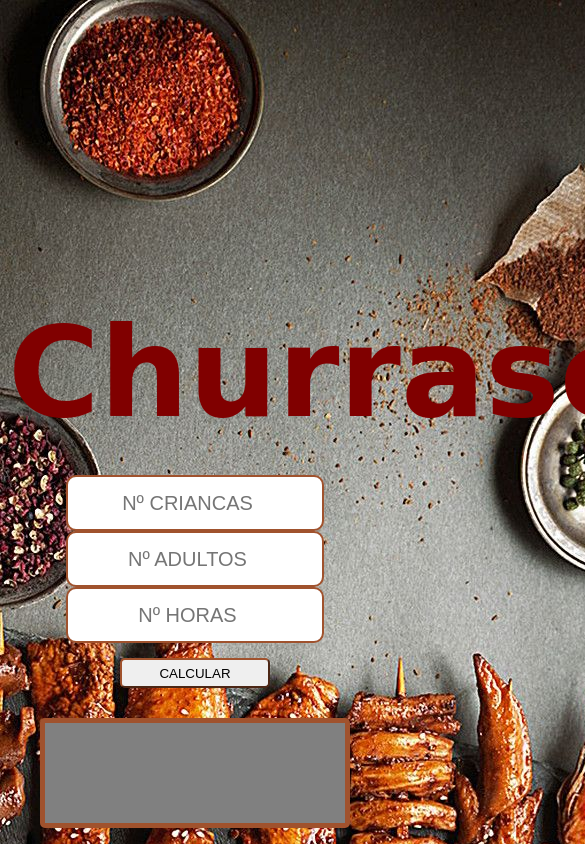
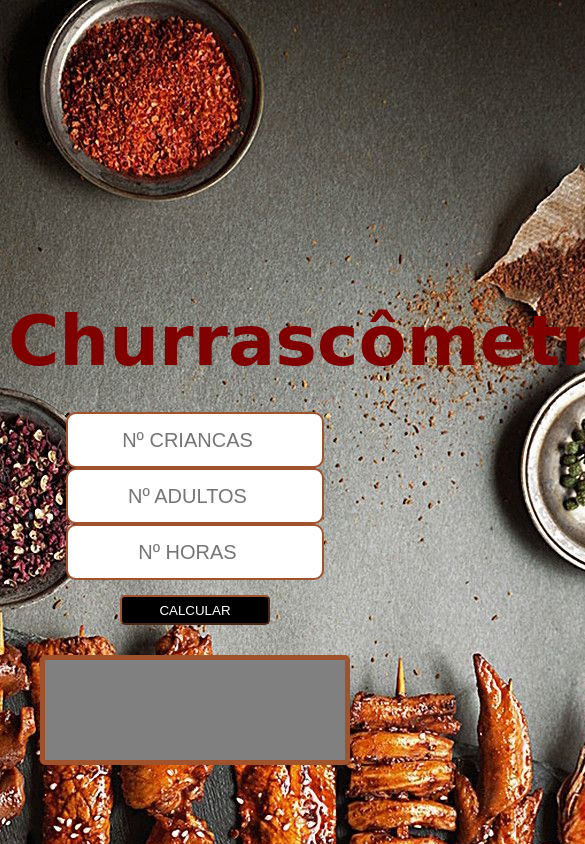
Before and after one commit to Andreprogdev/Churrascometro, a plain HTML site: page index.html in a window 390 px wide. Shown: the top 844 px of the page, 585 px wide, since content can reach past the window. Drawn offline with Linux system fonts and the light colour scheme; a web font is replaced by a local one.

Commit message:
atualização 0.1

```diff
--- a/index.html
+++ b/index.html
@@ -15,9 +15,9 @@
 <body>
     <div id="divpai">
     <h1>Churrascômetro</h1>
-    <input id="criancas" type="number" name="criancas" placeholder="Nº CRIANCAS">
-    <input id="adultos" type="number" name="adultos" placeholder="Nº ADULTOS">
-    <input id="horas" type="number" name="horas" placeholder="Nº HORAS">
+    <input id="criancas" type="number" min="0" name="criancas" placeholder="Nº CRIANCAS" oninput= "validity.valid||(value='')";>
+    <input id="adultos" type="number" min="0" name="adultos" placeholder="Nº ADULTOS" oninput= "validity.valid||(value='')">
+    <input id="horas" type="number" min="0" name="horas" placeholder="Nº HORAS" oninput= "validity.valid||(value='')">
     <br>
     <button onclick="calcular()">CALCULAR</button>
 
--- a/script.js
+++ b/script.js
@@ -15,11 +15,7 @@ function calcular(){
     resultado.innerHTML = `<li>${QTDCARNES}G de carne </li>`
     resultado.innerHTML += `<li>${QTDBREJAS} long neck</li>`
     resultado.innerHTML += `<li>${QTDREFRIS}L de refrigerante </li>`
-}
-
-
-function recalcular(){
-
+    numeroNegativo()
 }
 
 function refriPP(duracao){
@@ -31,8 +27,6 @@ function refriPP(duracao){
     }
 }
 
-
-
 function brejaPP(duracao){
     if ( duracao <= 5){
         return 4;
@@ -42,8 +36,6 @@ function brejaPP(duracao){
     }
 }
 
-
-
 function carnePP(duracao){
  if (duracao <= 5){
      return 400;
@@ -51,4 +43,5 @@ function carnePP(duracao){
 else{
     return 650;
 }
+
 }
--- a/style.css
+++ b/style.css
@@ -77,3 +77,17 @@ li{
     color: white;
     list-style-position:initial;
 }
+
+@media (max-width: 600px) {
+    h1{
+        font-size: 70px;
+    }
+    button{
+        background-color: black;
+        color: white;
+
+    }
+    button:hover{
+        background-color: sienna;
+    }
+}
```
